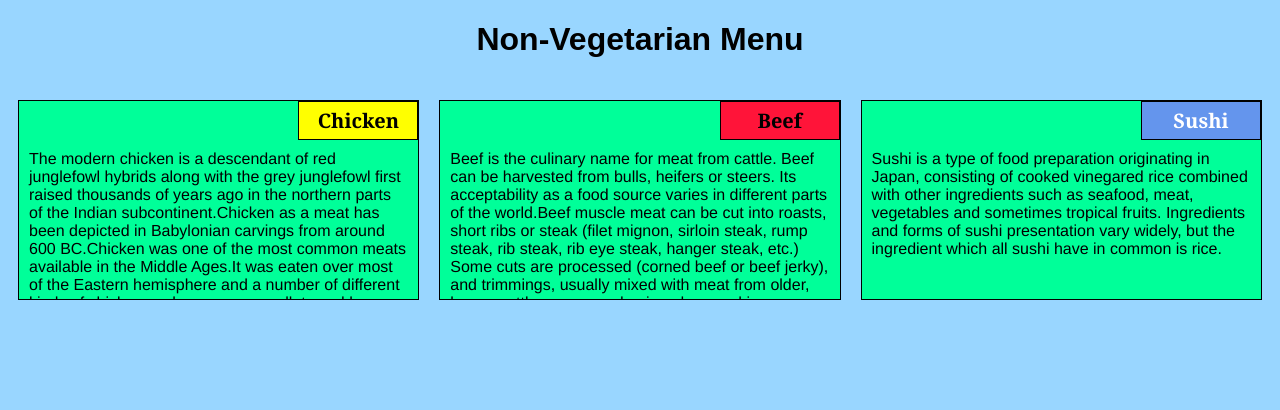
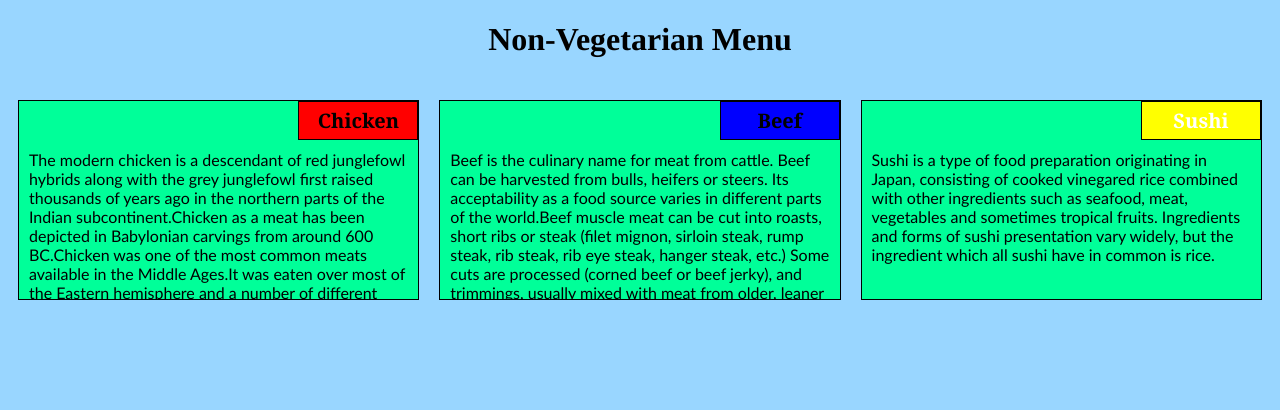
Before and after one commit to sreedeep17/coursera-test, a plain HTML site: page module2_sol/index.html in a window 1280 px wide. Drawn offline with Linux system fonts and the light colour scheme.

Commit message:
Update style.css

```diff
--- a/module2_sol/css/style.css
+++ b/module2_sol/css/style.css
@@ -5,7 +5,7 @@
 }
 
 h1 {
-	font-family: Brushstroke, fantasy;
+	font-family: times, serif;
 	color: #000000;
 	text-align: center;
 }
@@ -34,7 +34,7 @@ section {
 	background-color: #00FF99;
 	width: 100%;
 	height: 200px;
-	font-family: Helvetica;
+	font-family: Calibri;
 	color: black;
 	position: relative;
 	overflow: auto;
@@ -51,7 +51,7 @@ section {
 	margin-bottom: 0;
 	margin-top: 0;
 	padding: 5px;
-	background-color: #FFFF00;
+	background-color: #FF0000;
 }
 
 #beef {
@@ -65,7 +65,7 @@ section {
 	margin-bottom: 0;
 	margin-top: 0;
 	padding: 5px;
-	background-color: #FF1439;
+	background-color: #0000FF;
 }
 
 #sushi {
@@ -78,7 +78,7 @@ section {
 	font-size: 125%;
 	margin-bottom: 0;
 	margin-top: 0;
-	background-color: #6495ED;
+	background-color: #FFFF00;
 	color: white;
 	padding: 5px;
 }
@@ -87,7 +87,7 @@ section {
 	width: 100%;
 }
 
-/* Desktop view */
+/* Desktop */
 
 @media (min-width: 992px) {
   .col-lg-1, .col-lg-2, .col-lg-3, .col-lg-4, .col-lg-5, .col-lg-6, .col-lg-7, .col-lg-8, .col-lg-9, .col-lg-10, .col-lg-11, .col-lg-12 {
@@ -133,7 +133,7 @@ section {
 
 }
 
-/* Tablet view */
+/* Tabs */
 
 @media (min-width: 768px) and (max-width: 991px) {
   .col-md-1, .col-md-2, .col-md-3, .col-md-4, .col-md-5, .col-md-6, .col-md-7, .col-md-8, .col-md-9, .col-md-10, .col-md-11, .col-md-12 {
@@ -178,7 +178,7 @@ section {
   }
 }
 
-/* Mobile view */
+/* Mobiles */
 
 @media (max-width: 768px) {
   .col-sm-1, .col-sm-2, .col-sm-3, .col-sm-4, .col-sm-5, .col-sm-6, .col-sm-7, .col-sm-8, .col-sm-9, .col-sm-10, .col-sm-11, .col-sm-12 {
```
